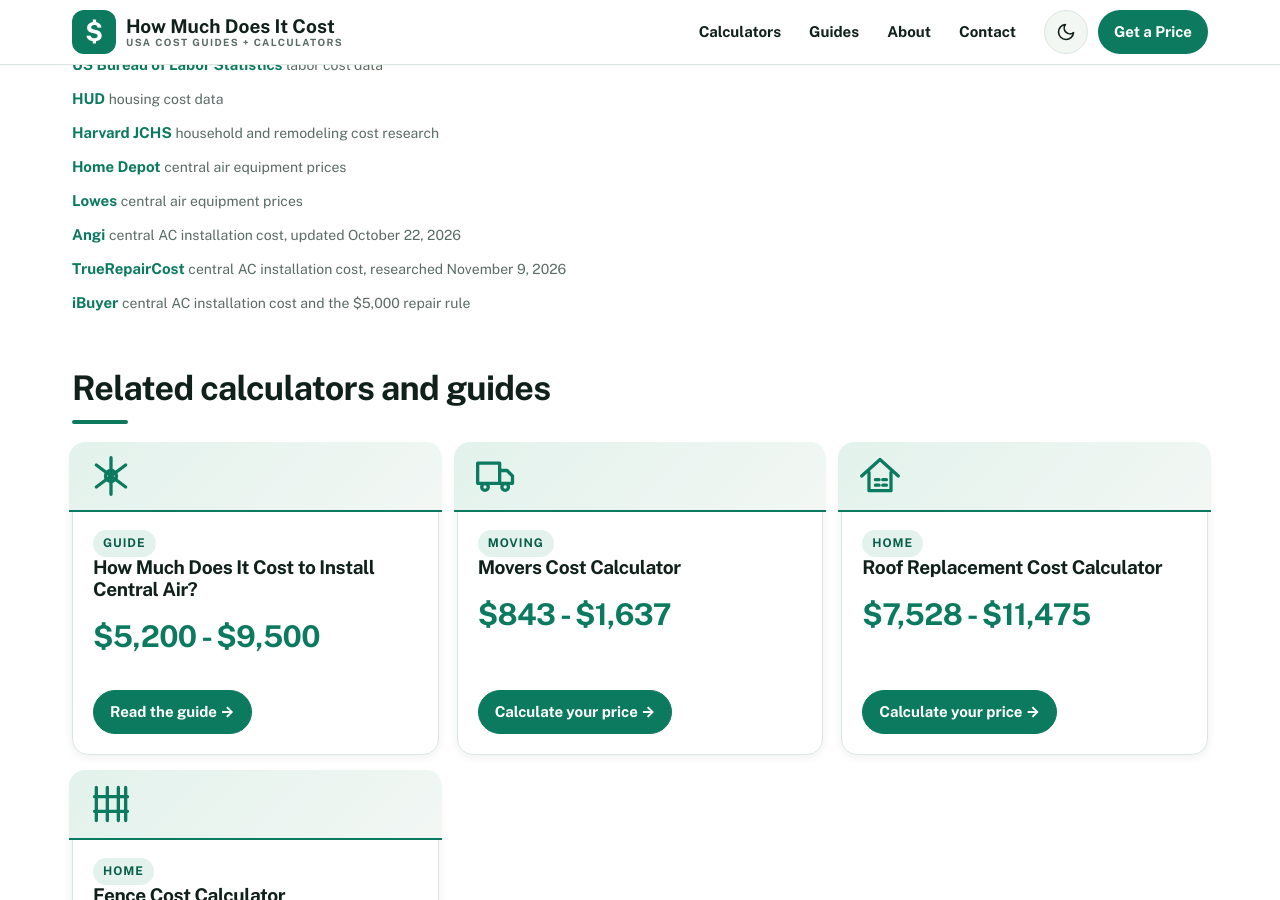
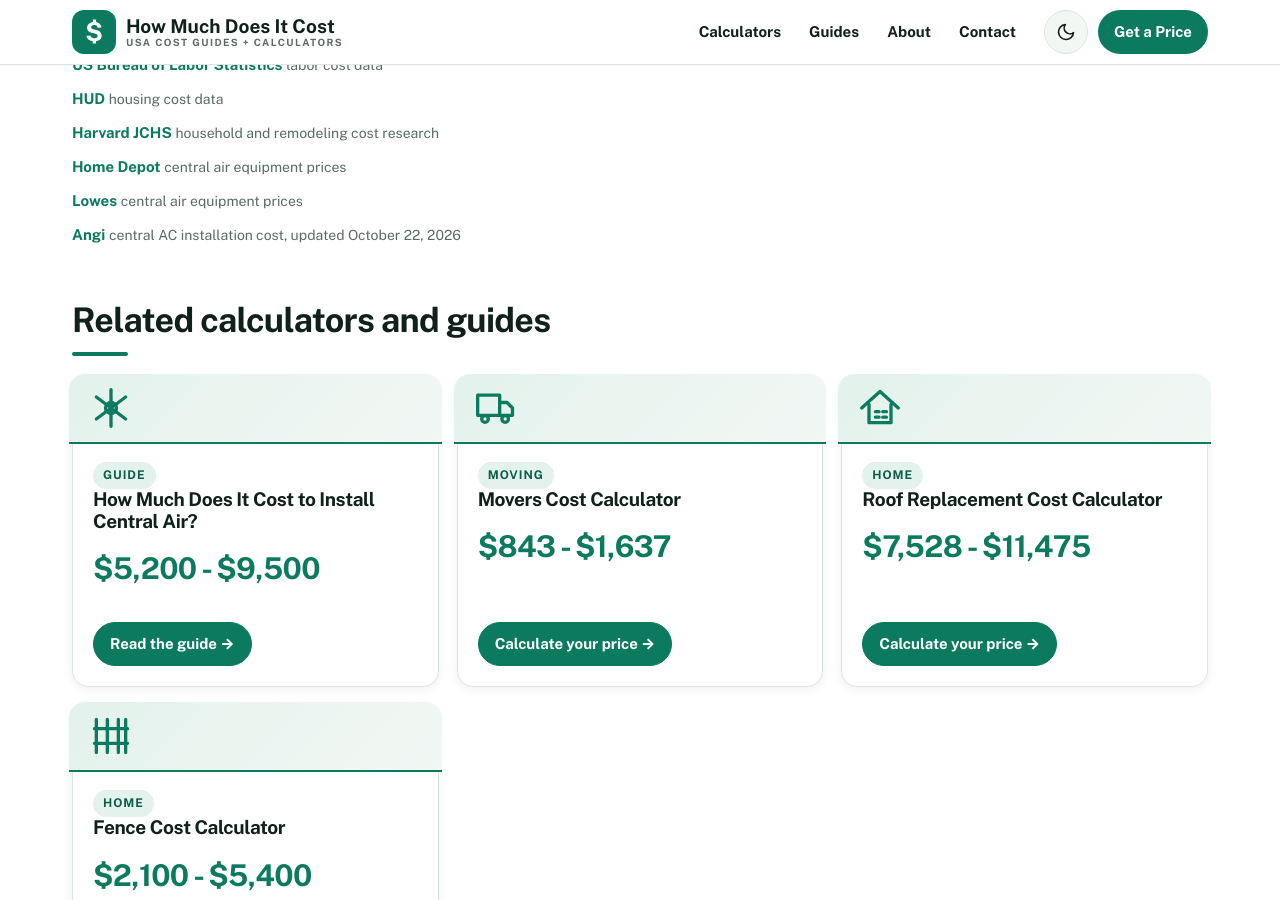
Before and after one commit to zaidmeo09-dhangal/howmuchdoesitcostusa, a Jekyll site: the page built from central-ac-installation-cost-calculator.md, in a window 1280 px wide and 900 px high, scrolled down 10340 px. Built offline with Jekyll 4.4.1, drawn with Linux system fonts in a browser that asks for light colours; some web fonts are replaced.

Commit message:
Initial deploy: add central-ac-installation-cost-calculator.md

```diff
--- a/central-ac-installation-cost-calculator.md
+++ b/central-ac-installation-cost-calculator.md
@@ -439,8 +439,6 @@ schema: |
   <p><a href="https://www.homedepot.com/" target="_blank" rel="noopener">Home Depot</a> <span class="ref-note">central air equipment prices</span></p>
   <p><a href="https://www.lowes.com/" target="_blank" rel="noopener">Lowes</a> <span class="ref-note">central air equipment prices</span></p>
   <p><a href="https://www.angi.com/articles/how-much-does-installing-new-ac-cost.htm" target="_blank" rel="noopener">Angi</a> <span class="ref-note">central AC installation cost, updated October 22, 2026</span></p>
-  <p><a href="https://truerepaircost.com/central-ac-installation-cost/" target="_blank" rel="noopener">TrueRepairCost</a> <span class="ref-note">central AC installation cost, researched November 9, 2026</span></p>
-  <p><a href="https://ibuyer.com/blog/how-much-does-it-cost-to-install-central-ac/" target="_blank" rel="noopener">iBuyer</a> <span class="ref-note">central AC installation cost and the $5,000 repair rule</span></p>
   </div>
 
   <h2>Related calculators and guides</h2>
```
